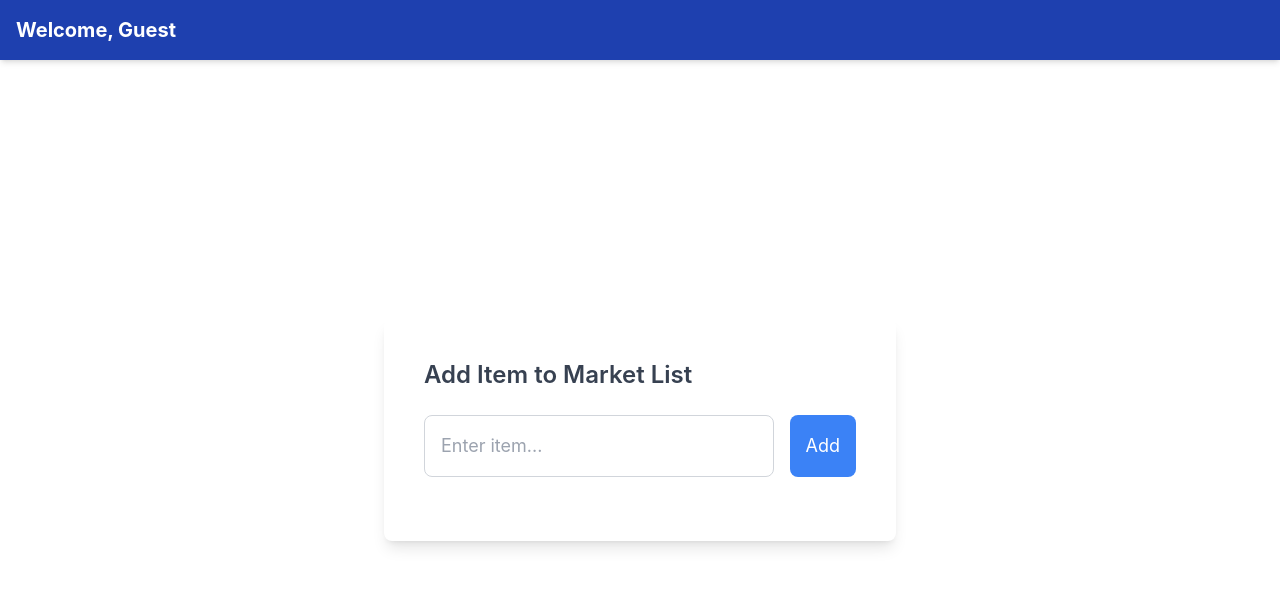
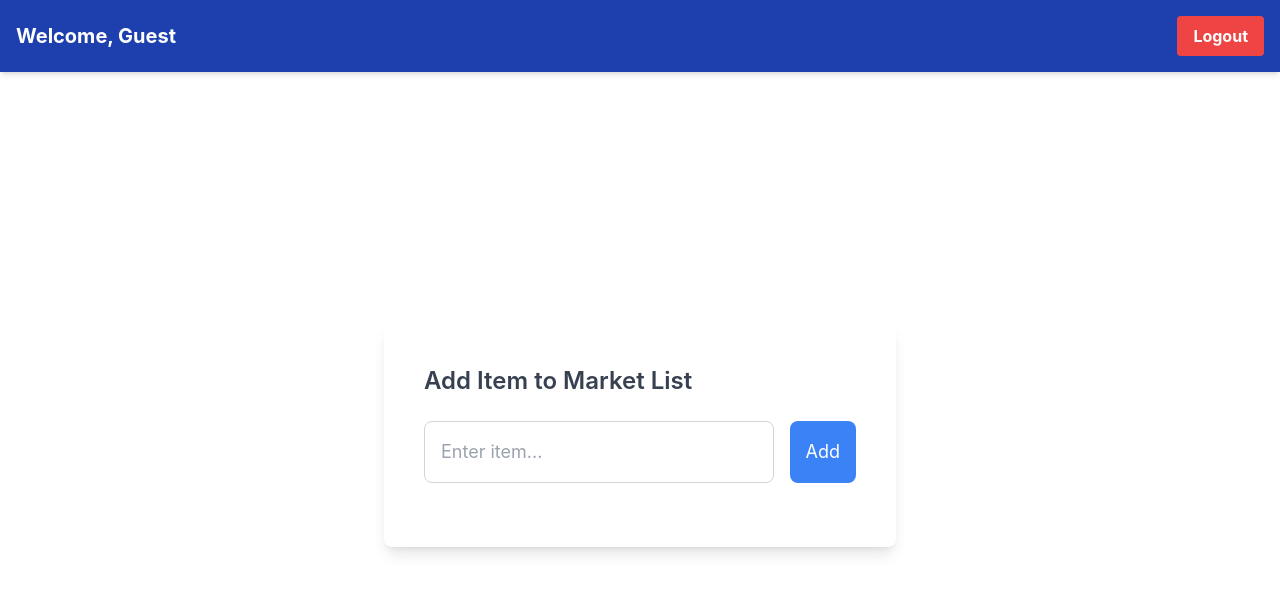
Before and after one commit to yalcinyagizkorkmaz/MarketList, a React (Create React App) app in the folder my-app/: page /List in a window 1280 px wide. Shown: the top 592 px of the page. Built offline with nearby package versions, Linux system fonts and the light colour scheme.

Commit message:
logout-oluşturuldu

```diff
--- a/my-app/src/App.js
+++ b/my-app/src/App.js
@@ -2,6 +2,7 @@
 import { BrowserRouter as Router, Route, Routes } from 'react-router-dom';
 import GirisSayfa from './Component/GirisSayfa';
 import ListSayfa from './Component/ListSayfa';
+
 
 function App() {
   return (
@@ -10,6 +11,7 @@
         <Route path="/" element={<GirisSayfa />} /> {/* Varsayılan rota */}
         <Route path="/GirisSayfası" element={<GirisSayfa />} />
         <Route path="/List" element={<ListSayfa />} />
+
       </Routes>
     </Router>
   );
--- a/my-app/src/Component/Header.js
+++ b/my-app/src/Component/Header.js
@@ -1,13 +1,25 @@
-// Header.js
 import React from 'react';
+import { useNavigate } from 'react-router-dom';
 import '../App.css';
 
+const Header = ({ userName }) => {
+  const navigate = useNavigate();
 
-const Header = ({ userName}) => {
+  const handleLogout = () => {
+    localStorage.removeItem('token'); // Remove the token from localStorage
+    navigate('/'); // Redirect to login page
+  };
+
   return (
     <header className="bg-blue-800 text-white p-4 shadow-md">
       <div className="container mx-auto flex items-center justify-between">
         <h1 className="text-xl font-bold">Welcome, {userName}</h1>
+        <button
+          onClick={handleLogout}
+          className="bg-red-500 hover:bg-red-600 text-white font-bold py-2 px-4 rounded"
+        >
+          Logout
+        </button>
       </div>
     </header>
   );
```
